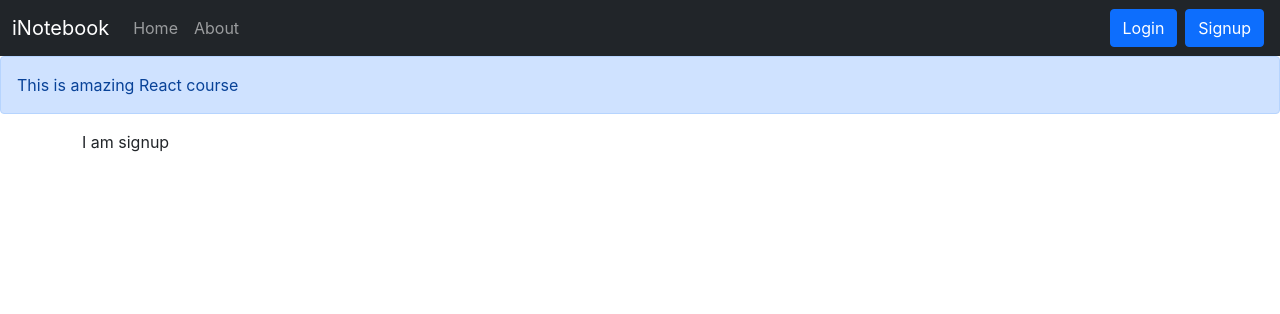
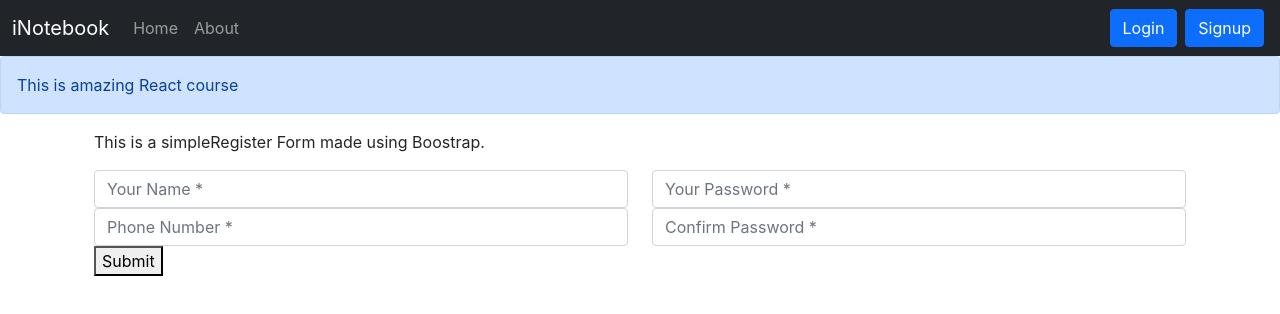
Before and after one commit to CodeWithHarry/iNotebook-React, a React (Create React App) app: page /signup in a window 1280 px wide. Shown: the top 314 px of the page. Built offline with nearby package versions, Linux system fonts and the light colour scheme.

Commit message:
Added singup form

```diff
--- a/src/components/Signup.js
+++ b/src/components/Signup.js
@@ -3,7 +3,35 @@ import React from 'react'
 const Signup = () => {
     return (
         <div>
-            I am signup
+           <div className="container register-form">
+            <div className="form">
+                <div className="note">
+                    <p>This is a simpleRegister Form made using Boostrap.</p>
+                </div>
+
+                <div className="form-content">
+                    <div className="row">
+                        <div className="col-md-6">
+                            <div className="form-group">
+                                <input type="text" className="form-control" placeholder="Your Name *" value=""/>
+                            </div>
+                            <div className="form-group">
+                                <input type="text" className="form-control" placeholder="Phone Number *" value=""/>
+                            </div>
+                        </div>
+                        <div className="col-md-6">
+                            <div className="form-group">
+                                <input type="text" className="form-control" placeholder="Your Password *" value=""/>
+                            </div>
+                            <div className="form-group">
+                                <input type="text" className="form-control" placeholder="Confirm Password *" value=""/>
+                            </div>
+                        </div>
+                    </div>
+                    <button type="button" className="btnSubmit">Submit</button>
+                </div>
+            </div>
+        </div>
         </div>
     )
 }
```
